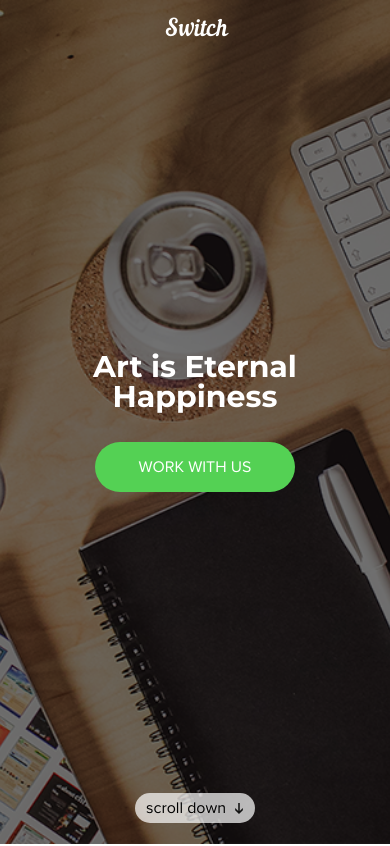
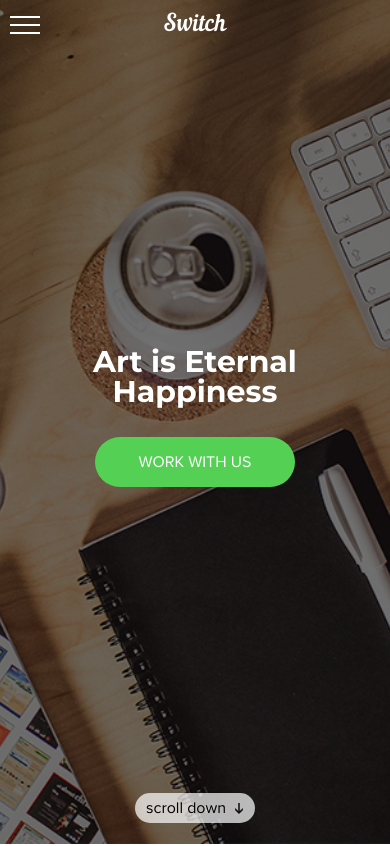
Before and after one commit to ilya-ozerov/switch, a React (Create React App) app: page / in a window 390 px wide. Shown: the top 846 px of the page. Built offline with nearby package versions, Linux system fonts and the light colour scheme.

Commit message:
add burger-menu

```diff
--- a/src/components/Home/Home.tsx
+++ b/src/components/Home/Home.tsx
@@ -1,24 +1,64 @@
-import React from 'react';
+import React, {useState} from 'react';
 import './home.scss';
 import bg from "../../assets/images/home/background.png";
 
 export const Home: React.FC = () => {
+
+    const [isBurger, setIsBurger] = useState(false);
+
+    const toggleBurger = (toggleValue: boolean) => {
+        setIsBurger(toggleValue);
+        if (document.body.style.overflow !== "hidden") {
+            document.body.style.overflow = "hidden";
+        } else {
+            document.body.style.overflow = "scroll";
+        }
+    }
+
     return (
         <section className='home'>
             <div className="home__content">
 
                 <header className="header">
-                    <div className="header__menu">
+                    <aside className="header__menu">
                         <ul className="header__list">
-                            <li>Home</li>
+                            <li onClick={() => alert('click')}>Home</li>
                             <li>What we do?</li>
                             <li>Testimonial</li>
                             <li>Contact Us</li>
                         </ul>
-                    </div>
+                    </aside>
+
+                    {
+                        !isBurger &&
+                        <div onClick={() => toggleBurger(true)} className="header__burger">
+                            <div></div>
+                        </div>
+                    }
+
+                    {
+                        isBurger &&
+                        <div className="header__mobile mobile">
+
+                            <div onClick={() => toggleBurger(false)} className="mobile__cross"></div>
+
+                            <div className="mobile__input">
+                                <input type="text" placeholder="Search..."/>
+                            </div>
+
+                            <ul className="mobile__list">
+                                <li onClick={() => alert('click')}>Home</li>
+                                <li>What we do?</li>
+                                <li>Testimonial</li>
+                                <li>Contact Us</li>
+                            </ul>
+
+                        </div>
+                    }
+
                     {/*font Nautilus Pompilius*/}
                     <div className="header__logo">
-                        <span>Switch</span>
+                        Switch
                     </div>
 
                     <div className="header__input">
--- a/src/components/Home/home.scss
+++ b/src/components/Home/home.scss
@@ -63,6 +63,10 @@
 
       background-color: #54D154;
       border-radius: 40px;
+
+      &:hover {
+        background-color: #51E864;
+      }
     }
   }
 
@@ -96,17 +100,23 @@
 }
 
 .header {
-  display: flex;
+  //padding: 10px;
   width: 100%;
+  height: 30px;
+  display: grid;
+  grid-template-columns: 1fr 100px 1fr;
+  grid-template-rows: 1fr;
+
+  grid-template-areas: "menu logo search";
+
   align-items: center;
-  //padding: 10px 20px;
-  padding: 20px 10px;
 
+  position: relative;
 
   &__menu {
-    flex: 1 1 auto;
+    grid-area: menu;
 
-    @media (max-width: 767px) {
+    @media (max-width: 992px) {
       display: none;
     }
   }
@@ -143,8 +153,9 @@
     }
   }
   &__logo {
-    position: absolute;
-    left: calc(50% - 30px);
+    text-align: center;
+
+    grid-area: logo;
 
     font-size: 24px;
     font-family: NautilusPompilius;
@@ -152,6 +163,11 @@
 
   }
   &__input {
+
+    justify-self: end;
+
+    grid-area: search;
+
     background-color: rgba(#FFFFFF, 0.8);
     border-radius: 20px;
     overflow: hidden;
@@ -172,4 +188,238 @@
       background-color: rgba(#FFFFFF, 0);
     }
   }
+
+  &__burger {}
+
+  &__mobile {
+    position: fixed;
+    top: 0;
+    left: 0;
+    z-index: 2;
+    width: 100%;
+    min-height: 100vh;
+
+    background-color: #54D154;
+
+    padding: 10px;
+
+    //display: flex;
+  }
+
+  @media (max-width: 992px) {
+    &__burger {
+      width: 30px;
+      display: grid;
+      align-items: center;
+      grid-template: repeat(3, 8px) / 1fr;
+      transition-duration: 0.2s;
+
+      &::before {
+        content: " ";
+        height: 2px;
+        width: 30px;
+        background-color: #FFFFFF;
+      }
+      div {
+        height: 2px;
+        width: 30px;
+        background-color: #FFFFFF;
+      }
+      &::after {
+        content: " ";
+        height: 2px;
+        width: 30px;
+        background-color: #FFFFFF;
+      }
+
+      &:hover {
+        transform: scale(1.1,1.1);
+      }
+    }
+    //&__cross {
+    //  width: 30px;
+    //  height: 30px;
+    //  position: relative;
+    //
+    //  transition-duration: 0.2s;
+    //
+    //  &:hover {
+    //    transform: scale(1.1,1.1);
+    //  }
+    //
+    //  &::before {
+    //    content: " ";
+    //    position: absolute;
+    //    left: 0;
+    //    top: 15px;
+    //    transform: rotate(45deg);
+    //    height: 2px;
+    //    width: 30px;
+    //    background-color: #FFFFFF;
+    //
+    //    animation: cross-left-line 0.2s linear;
+    //  }
+    //  &::after {
+    //    content: " ";
+    //    position: absolute;
+    //    left: 0;
+    //    top: 15px;
+    //    transform: rotate(-45deg);
+    //    height: 2px;
+    //    width: 30px;
+    //    background-color: #FFFFFF;
+    //
+    //    animation: cross-right-line 0.2s linear;
+    //  }
+    //}
+  }
 }
+
+.mobile {
+
+  display: grid;
+  grid-template-rows: 30px 1fr;
+  grid-template-columns: 30px 1fr;
+
+  grid-template-areas:
+          "cross input"
+          "menu menu";
+
+  //gap: 50px;
+
+  //background-color: #3EBA3E;
+
+  &__cross {
+    grid-area: cross;
+    width: 30px;
+    height: 30px;
+    position: relative;
+
+    transition-duration: 0.2s;
+
+    &:hover {
+      transform: scale(1.1,1.1);
+    }
+
+    &::before {
+      content: " ";
+      position: absolute;
+      left: 0;
+      top: 15px;
+      transform: rotate(45deg);
+      height: 2px;
+      width: 30px;
+      background-color: #FFFFFF;
+
+      animation: cross-left-line 0.2s linear;
+    }
+    &::after {
+      content: " ";
+      position: absolute;
+      left: 0;
+      top: 15px;
+      transform: rotate(-45deg);
+      height: 2px;
+      width: 30px;
+      background-color: #FFFFFF;
+
+      animation: cross-right-line 0.2s linear;
+    }
+  }
+  &__input  {
+    grid-area: input;
+    justify-self: end;
+
+    background-color: rgba(#FFFFFF, 0.8);
+    border-radius: 20px;
+    overflow: hidden;
+    width: 180px;
+    height: 30px;
+
+    input {
+      font-size: 16px;
+      font-family: ProximaNova;
+      padding: 10px;
+      width: 150px;
+      height: 30px;
+
+      background-color: rgba(#FFFFFF, 0);
+    }
+  }
+  &__list  {
+    padding-top: 50px;
+    grid-area: menu;
+    justify-self: center;
+
+    font-size: 24px;
+    font-family: ProximaNova;
+    font-weight: 700;
+
+    line-height: 150%;
+
+    display: flex;
+    flex-direction: column;
+    align-items: center;
+
+    li {
+      margin-bottom: 50px;
+      position: relative;
+      cursor: pointer;
+      user-select: none;
+
+      //background-color: #111111;
+
+      padding-top: 4px;
+
+      //&:last-child {
+      //  margin: 0;
+      //}
+
+      &:hover {
+        //&:after {
+        //  content: '';
+        //  position: absolute;
+        //  height: 6px;
+        //  width: 100%;
+        //  background-color: #54D154;
+        //  top: 0;
+        //  left: 0;
+        //}
+      }
+    }
+  }
+
+  @media (max-width: 992px) {
+
+  }
+}
+
+@keyframes mobile-menu {
+  0% {
+    height: 0%;
+  }
+
+  100% {
+    height: 100%;
+  }
+}
+
+@keyframes cross-left-line {
+  0% {
+    transform: rotate(0deg);
+  }
+
+  100% {
+    transform: rotate(45deg);
+  }
+}
+
+@keyframes cross-right-line {
+  0% {
+    transform: rotate(0deg);
+  }
+
+  100% {
+    transform: rotate(-45deg);
+  }
+}
```
